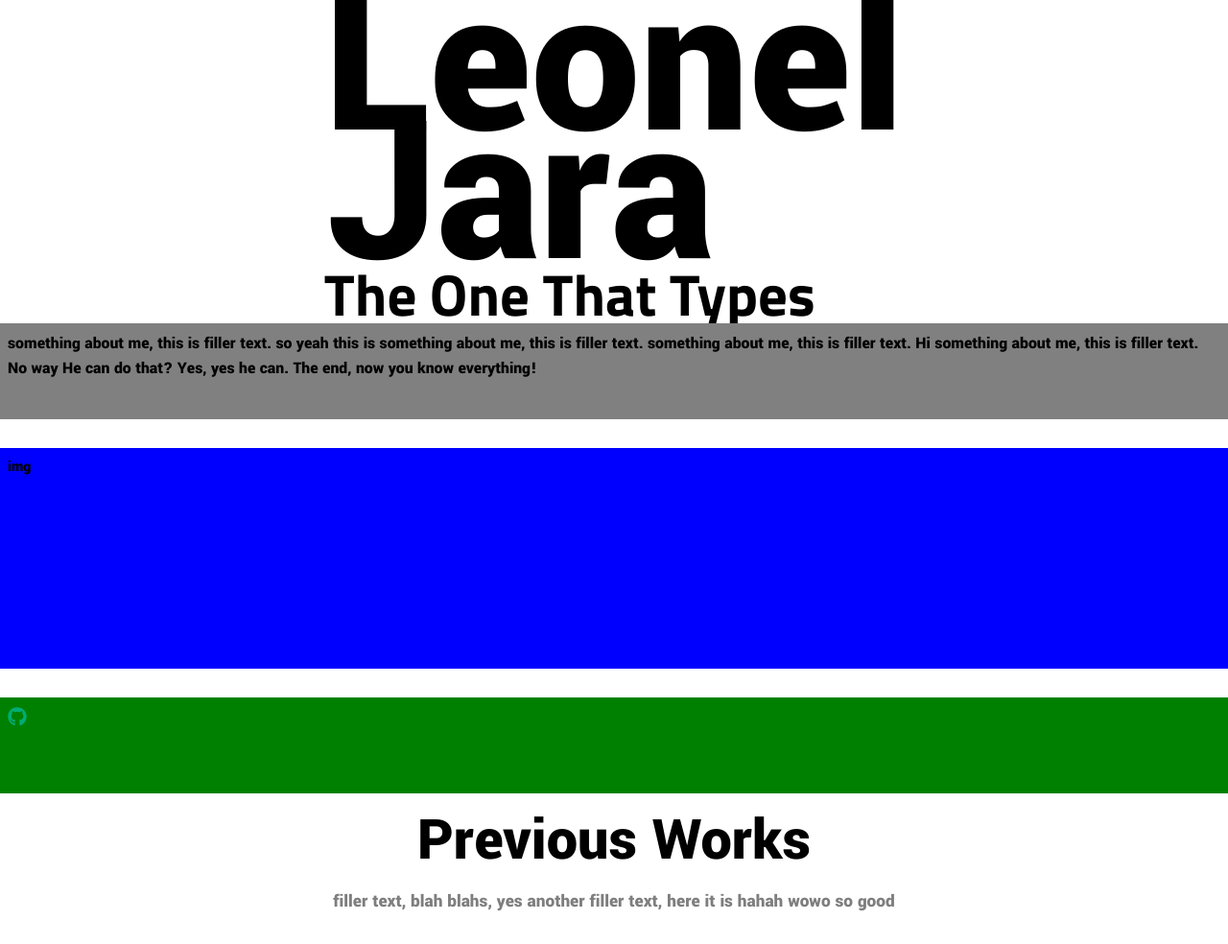
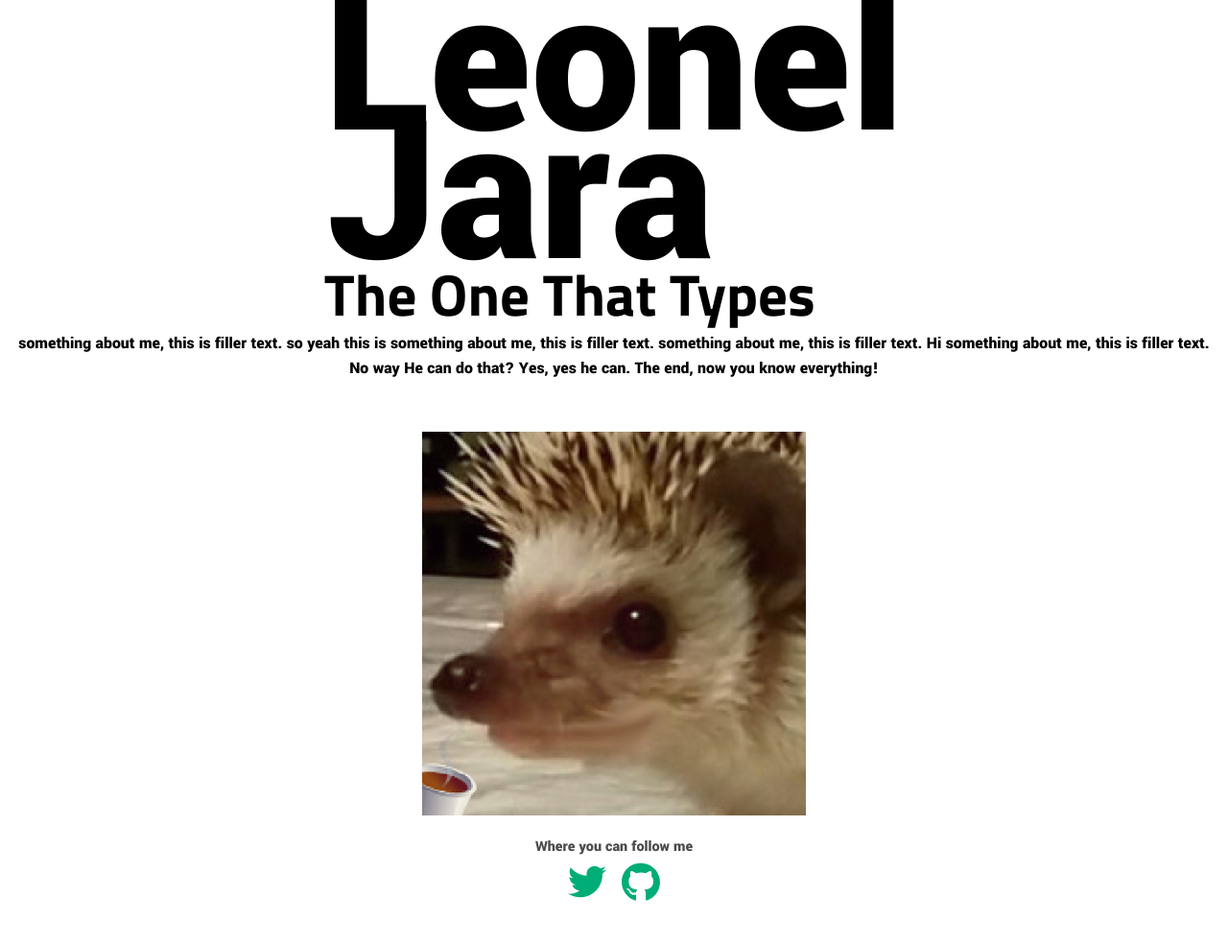
Before and after one commit to lejara/leoneljara.net, a Gatsby site: page / in a window 1280 px wide. Shown: the part 77-1061 px from the top of the page at 96% size. Built offline with nearby package versions, Linux system fonts and the light colour scheme; Gatsby itself is replaced by a stand-in of ours.

Commit message:
finished about

```diff
--- a/src/components/About.js
+++ b/src/components/About.js
@@ -1,21 +1,36 @@
 import * as React from "react";
+import GitHubIcon from "../images/svg/github.svg";
+import TwitterIcon from "../images/svg/twitter.svg";
 import { StaticImage } from "gatsby-plugin-image";
-import GitHubIcon from "../images/svg/github.svg";
+
 const About = () => {
   return (
     <div className="block-component">
-      <div className="about__wrapper">
+      <div className="about__grid">
         <div className="about__text p-2">
           something about me, this is filler text. so yeah this is something
           about me, this is filler text. something about me, this is filler
           text. Hi something about me, this is filler text. No way He can do
           that? Yes, yes he can. The end, now you know everything!
         </div>
-        <div className="about__image p-2">img</div>
+        <div className="about__image p-2">
+          <StaticImage
+            src="../images/pic_leo.jpg"
+            alt="Picture of leonel"
+            height="400"
+            width="400"
+          />
+        </div>
         <div className="about__socials p-2">
-          <a href="https://twitter.com/Leption_LJ"></a>
-          <a href="https://github.com/lejara"></a>
-          <GitHubIcon className="about__socials--github" />
+          <p className="about__socials--title">Where you can follow me</p>
+          <div className="about__socials--flex mt-1">
+            <a href="https://twitter.com/Leption_LJ">
+              <TwitterIcon />
+            </a>
+            <a href="https://github.com/lejara">
+              <GitHubIcon />
+            </a>
+          </div>
         </div>
       </div>
     </div>
--- a/src/components/Projects.js
+++ b/src/components/Projects.js
@@ -25,7 +25,7 @@ const Projects = () => {
           <Card title="Sol" image_src={dtc_icon} image_alt="Picture of Test" />
         </div>
       </div>
-      {/* TODO: add more projects link, get layout for card inorder */}
+      {/* TODO: add more projects link*/}
     </div>
   );
 };
--- a/src/styles/_globals.css
+++ b/src/styles/_globals.css
@@ -5,7 +5,7 @@
 
 /* Color Vars */
 $primary-color: #01ad76;
-$secondary-color: #007dae;
+$secondary-color: #50c8e8;
 $error-color: #e1341e;
 $linebreak-color: #710ac2;
 $title-color: #fdb215;
@@ -17,7 +17,7 @@ $inputBG-color: $secondary-color;
 /* Component Block*/
 .block-component {
   /* border: 2px solid red; */
-  @apply py-16;
+  @apply py-20;
 }
 
 /* Input */
--- a/src/styles/components/_about.css
+++ b/src/styles/components/_about.css
@@ -1,36 +1,32 @@
-.about__wrapper {
+.about__grid {
   display: grid;
   grid-template-columns: repeat(2, 1fr);
-  gap: 30px;
+  gap: 5px;
+  max-width: 1400px;
+  margin: 0 auto;
   grid-auto-rows: minmax(100px, auto);
+  justify-items: center;
 }
 
 /* mobile */
 .about__image {
   grid-column: 1 / span 2;
   grid-row: 2 / span 2;
-  background-color: blue;
+  /* background-color: blue; */
 }
 
 .about__text {
   grid-column: 1 / span 2;
   grid-row: 1;
   font-size: 1.1rem;
-  background-color: grey;
+  text-align: center;
+  /* background-color: grey; */
 }
 
 .about__socials {
   grid-column: 1 / span 2;
   grid-row: 4;
-  background-color: green;
-}
-.about__socials--github {
-  height: 20px;
-  width: 20px;
-  display: inline-block;
-}
-svg:hover path {
-  fill: #50c8e8;
+  /* background-color: green; */
 }
 
 /* Desktop */
@@ -51,3 +47,24 @@ svg:hover path {
     grid-row: 2;
   }
 }
+
+.about__socials--flex {
+  display: flex;
+  align-items: center;
+  justify-content: center;
+}
+
+.about__socials a {
+  height: 2.5rem;
+  width: 2.5rem;
+  margin-left: 0.5rem;
+  margin-right: 0.5rem;
+}
+.about__socials--title {
+  text-align: center;
+  opacity: 0.7;
+}
+
+.about__socials svg:hover path {
+  fill: $secondary-color;
+}
```
Also changed, not shown: src/images/pic_leo.jpg (added).
